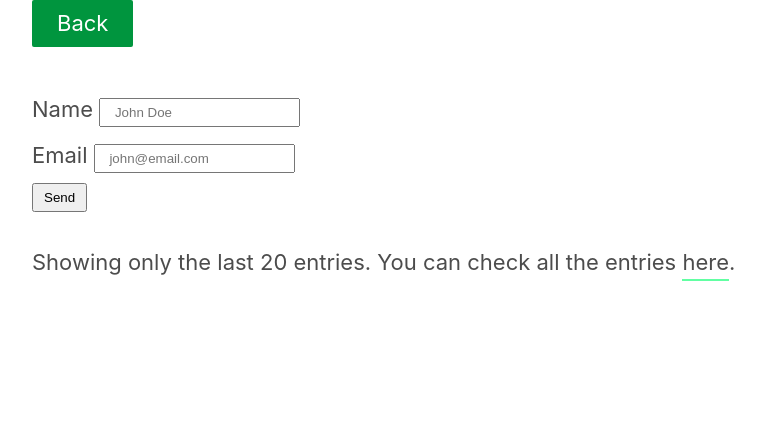
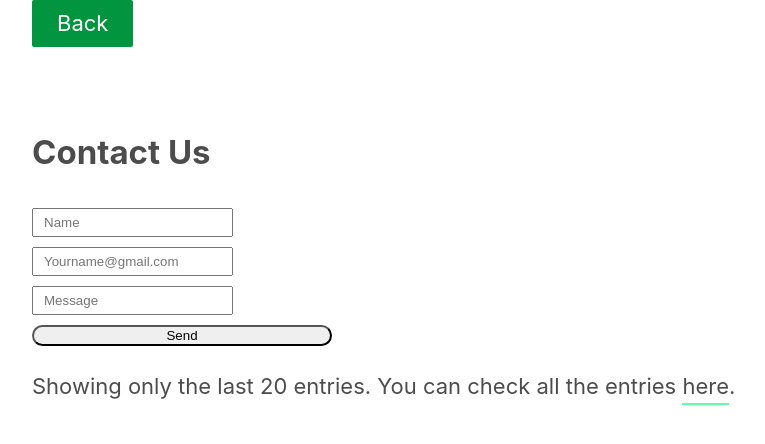
Before and after one commit to bdmilan/blog, a Jekyll site: the page mk.html, which Jekyll copies as it is, in a window 1280 px wide. Shown: the top 444 px of the page, without its empty margins (108-873 px from the left). Built offline with Jekyll 4.4.1, drawn with Linux system fonts in a browser that asks for light colours; nearby versions of some CDN libraries.

Commit message:
Update mk.html

```diff
--- a/mk.html
+++ b/mk.html
@@ -58,14 +58,42 @@
     var submitted = !1
 </script>
 <iframe id="hidden_iframe" name="hidden_iframe" onload="submitted&amp;&amp;(window.location=&quot;https://blog.webjeda.com/demo/google-form-customize/&quot;)" style="display:none" __idm_frm__="10737418557"></iframe>
-<form action="https://docs.google.com/forms/d/e/1FAIpQLSdqGYth5-G2cP8SILJwjOcJ38vit-Rv8E9SXmtnJUu4ifMcGw/formResponse" method="post" onsubmit="submitted=!0" target="hidden_iframe">
-<label>Name</label>
-<input maxlength="18" name="entry.742532386" placeholder=" John Doe" required="">
-<br>
-<label>Email</label>
-<input maxlength="18" name="entry.1558941179" placeholder=" john@email.com" required="" type="email">
-<br>
-<input type="submit" value="Send">
+<form action="https://docs.google.com/forms/d/e/1FAIpQLSe9p6mxa1Z2cQhcyRbjLRBRsCfhF2cQ_c_1uz9-LjMqBq3TKw/formResponse" method="post" target="hidden_iframe" onsubmit="submitted=true;" class="w3-container w3-card-4 w3-text-blue w3-margin">
+
+
+<h2 class="w3-center"><a href="https://mkbd.tk/mk"><p class="fa fa-file"></p></a>  Contact Us</h2>
+
+
+<div class="w3-row w3-section">
+
+  <div class="w3-col" style="width:50px"><i class="w3-xxlarge fa fa-user"></i></div>
+    <div class="w3-rest">
+
+      <input class="w3-input w3-border" name="entry.1894770040" type="text" placeholder="Name" required="">
+
+</div>
+</div>
+
+<div class="w3-row w3-section">
+
+  <div class="w3-col" style="width:50px"><i class="w3-xxlarge fa fa-envelope-o"></i></div>
+    <div class="w3-rest">
+
+      <input class="w3-input w3-border" name="entry.1992781800" type="text" placeholder="Yourname@gmail.com" required="">
+    </div>
+    </div>
+
+<div class="w3-row w3-section">
+
+  <div class="w3-col" style="width:50px"><i class="w3-xxlarge fa fa-pencil"></i></div>
+    <div class="w3-rest">
+
+      <input class="w3-input w3-border" name="entry.85409556" type="text" placeholder="Message" required="">
+
+</div>
+</div>
+<button class="radius w3-button w3-block w3-section w3-blue w3-ripple w3-padding" style="border-radius: 25px; width: 30%;" type="submit" value="Send" "="">Send</button>
+
 </form>
 <p>Showing only the last 20 entries. You can check all the entries <a href="https://docs.google.com/spreadsheets/d/1ofPAOgQIp7oGORESYlYPGVnYPzaPEJH8zWpCzYF1jWk/edit?usp=sharing" target="_blank">here</a>.
 </p><div class="table">
```
